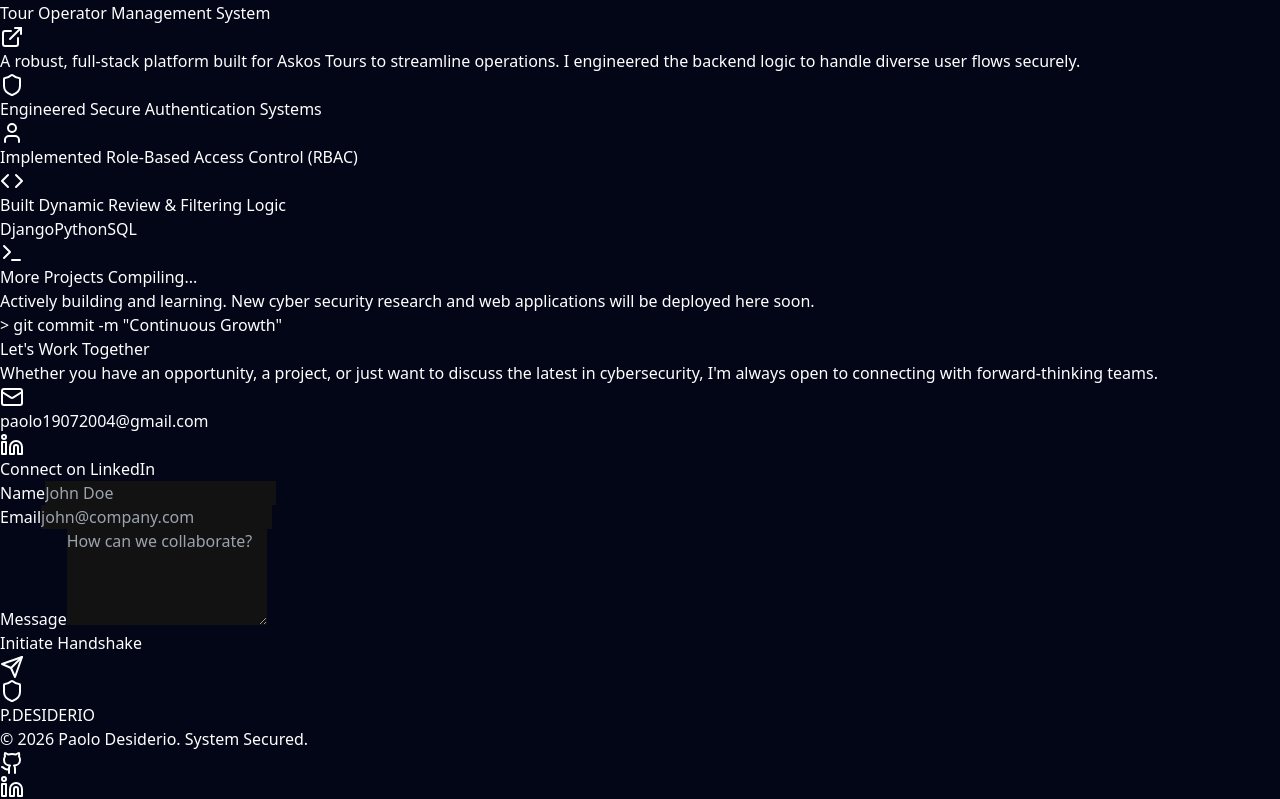
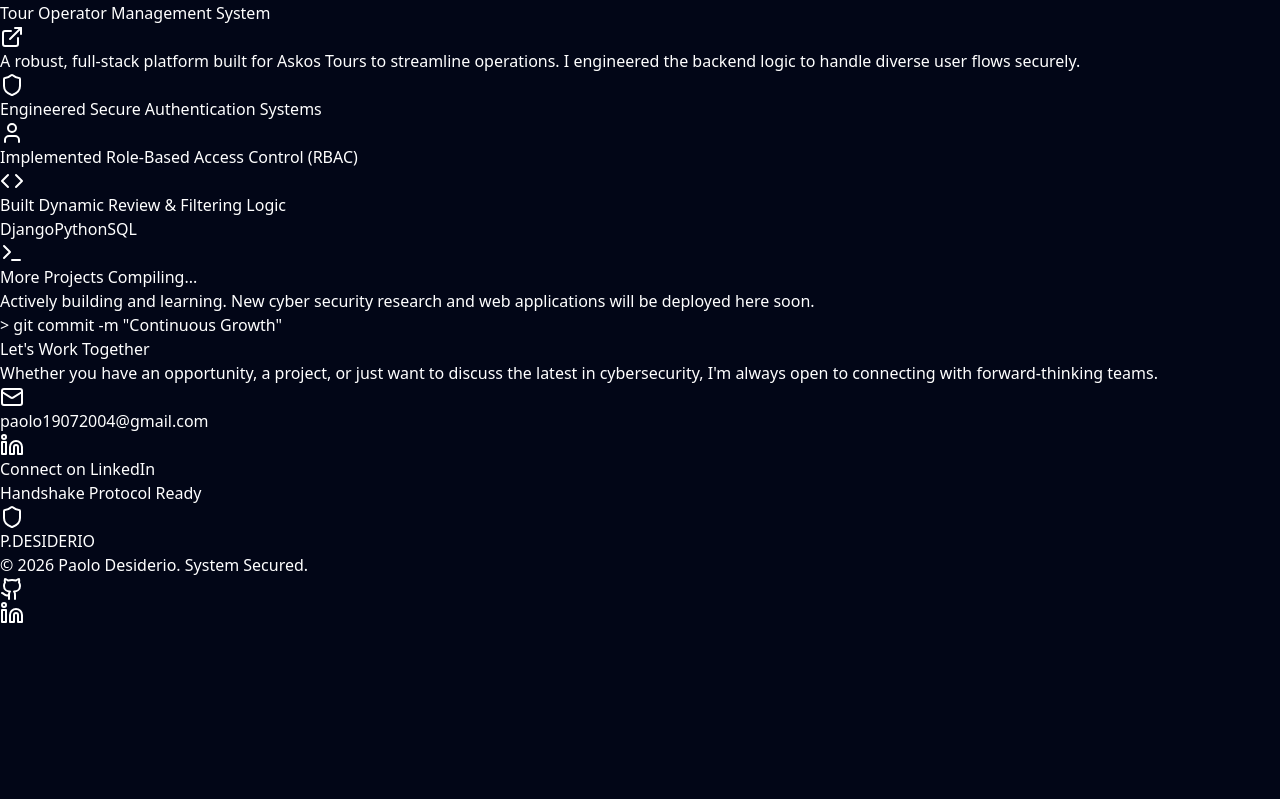
Before and after one commit to PaoloDes04/mio-portfolio, a React (Vite) app: page / in a window 1280 px wide. Shown: the part 2141-2940 px from the top of the page. After the commit the page ends 2766 px from the top, so only its background shows below. Built offline with nearby package versions, Linux system fonts and the light colour scheme.

Commit message:
rimosso banner dei dati

```diff
--- a/src/App.jsx
+++ b/src/App.jsx
@@ -2,12 +2,12 @@ import React, { useState, useEffect, useRef } from 'react';
 import {
   Terminal, Shield, Code, User, Mail, Briefcase,
   GraduationCap, Award, ExternalLink, ChevronRight,
-  Github, Linkedin, Send, Menu, X, Database, Server, Download
+  Github, Linkedin, Menu, X, Database, Server, Download
 } from 'lucide-react';
 
 // --- UI COMPONENTS ---
 
-// Nuovo componente per le animazioni allo scroll
+// Componente per le animazioni allo scroll
 const RevealOnScroll = ({ children, delay = 0 }) => {
   const [isVisible, setIsVisible] = useState(false);
   const ref = useRef();
@@ -68,10 +68,10 @@ export default function App() {
   const [typedText, setTypedText] = useState('');
   const fullText = "Building Real-World Experience.";
 
-  // Typing effect for Hero
+  // Effetto di digitazione per la Hero
   useEffect(() => {
     let i = 0;
-    setTypedText(''); // Reset iniziale per evitare sdoppiamenti
+    setTypedText('');
     const typingInterval = setInterval(() => {
       if (i < fullText.length) {
         setTypedText(fullText.substring(0, i + 1));
@@ -93,11 +93,11 @@ export default function App() {
 
   return (
     <div className="min-h-screen bg-slate-950 text-slate-300 font-sans selection:bg-cyan-500/30 selection:text-cyan-200">
-      {/* Cyber Grid Background */}
+      {/* Background Griglia Cyber */}
       <div className="fixed inset-0 z-0 bg-[linear-gradient(to_right,#8080800a_1px,transparent_1px),linear-gradient(to_bottom,#8080800a_1px,transparent_1px)] bg-[size:24px_24px] pointer-events-none" />
-      <div className="fixed inset-0 z-0 bg-radial-gradient from-slate-900/20 to-slate-950 pointer-events-none" style={{ backgroundImage: 'radial-gradient(circle at 50% 0%, rgba(6, 182, 212, 0.05) 0%, transparent 70%)' }} />
+      <div className="fixed inset-0 z-0 pointer-events-none" style={{ backgroundImage: 'radial-gradient(circle at 50% 0%, rgba(6, 182, 212, 0.05) 0%, transparent 70%)' }} />
 
-      {/* Navbar */}
+      {/* Barra di navigazione */}
       <nav className="fixed top-0 w-full z-50 bg-slate-950/80 backdrop-blur-md border-b border-slate-800 transition-all">
         <div className="max-w-6xl mx-auto px-6 h-20 flex items-center justify-between">
           <div className="flex items-center gap-2 text-white font-bold text-xl tracking-tighter">
@@ -105,7 +105,7 @@ export default function App() {
             <span>P.DESIDERIO</span>
           </div>
 
-          {/* Desktop Nav */}
+          {/* Navigazione Desktop */}
           <div className="hidden md:flex items-center gap-8 font-mono text-sm">
             {['About', 'Experience', 'Projects', 'Contact'].map((item) => (
               <button key={item} onClick={() => scrollTo(item.toLowerCase())} className="hover:text-cyan-400 transition-colors">
@@ -117,13 +117,13 @@ export default function App() {
             </button>
           </div>
 
-          {/* Mobile Menu Toggle */}
+          {/* Toggle Menu Mobile */}
           <button className="md:hidden text-slate-300 hover:text-white" onClick={() => setIsMenuOpen(!isMenuOpen)}>
             {isMenuOpen ? <X /> : <Menu />}
           </button>
         </div>
 
-        {/* Mobile Nav */}
+        {/* Navigazione Mobile */}
         {isMenuOpen && (
           <div className="md:hidden absolute top-20 left-0 w-full bg-slate-900 border-b border-slate-800 py-4 px-6 flex flex-col gap-4 font-mono">
             {['About', 'Experience', 'Projects', 'Contact'].map((item) => (
@@ -135,13 +135,12 @@ export default function App() {
         )}
       </nav>
 
-      {/* Main Content */}
+      {/* Contenuto Principale */}
       <main className="relative z-10 max-w-6xl mx-auto px-6 pt-32 pb-24 space-y-32">
 
-        {/* HERO SECTION */}
+        {/* SEZIONE HERO */}
         <section id="hero" className="min-h-[80vh] flex flex-col-reverse md:flex-row items-center justify-between pt-10 gap-12">
 
-          {/* Testo Hero (Sinistra) */}
           <div className="flex-1 flex flex-col justify-center items-start">
             <Badge className="mb-6 bg-emerald-500/10 text-emerald-400 border-emerald-500/20">
               <span className="inline-block w-2 h-2 rounded-full bg-emerald-400 mr-2 animate-pulse" />
@@ -169,33 +168,26 @@ export default function App() {
             </div>
           </div>
 
-          {/* Immagine Hero (Destra) */}
           <div className="w-full md:w-auto flex justify-center md:justify-end mb-10 md:mb-0 relative">
-            {/* Effetto Bagliore Dietro (Glow) */}
             <div className="absolute top-1/2 left-1/2 -translate-x-1/2 -translate-y-1/2 w-64 h-64 md:w-80 md:h-80 bg-cyan-500/20 rounded-full blur-3xl pointer-events-none" />
-
-            {/* Contenitore Foto */}
             <div className="relative w-64 h-64 md:w-80 md:h-80 rounded-full border border-cyan-500/30 p-2 backdrop-blur-sm group hover:border-cyan-400/80 transition-all duration-500 hover:shadow-[0_0_40px_rgba(6,182,212,0.2)]">
               <div className="w-full h-full rounded-full overflow-hidden bg-slate-900 flex items-center justify-center relative">
-
                 <img
                   src="https://i.imgur.com/L5mGwyc.jpg"
                   alt="Paolo Desiderio"
                   className="w-full h-full object-cover grayscale group-hover:grayscale-0 transition-all duration-500 relative z-10"
                 />
-
               </div>
             </div>
           </div>
 
         </section>
 
-        {/* ABOUT & SKILLS SECTION */}
+        {/* SEZIONE ABOUT & SKILLS */}
         <section id="about" className="scroll-mt-32">
           <SectionTitle title="System Profile" subtitle="About Me & Core Competencies" icon={User} />
 
           <div className="grid md:grid-cols-2 gap-12 items-start">
-            {/* About Text */}
             <div className="space-y-6 text-slate-400 leading-relaxed text-lg">
               <p>
                 My journey into technology is driven by a deep curiosity about how complex systems operate—and, more importantly, how to secure them against modern threats.
@@ -213,7 +205,6 @@ export default function App() {
               </div>
             </div>
 
-            {/* Skills Grid */}
             <GlowingCard>
               <h3 className="text-white font-bold text-xl mb-6 flex items-center gap-2">
                 <Terminal className="w-5 h-5 text-emerald-400" />
@@ -255,7 +246,7 @@ export default function App() {
           </div>
         </section>
 
-        {/* EXPERIENCE & EDUCATION */}
+        {/* ESPERIENZA & FORMAZIONE */}
         <section id="experience" className="scroll-mt-32">
           <RevealOnScroll>
             <SectionTitle title="Experience & Education" subtitle="My professional and academic timeline" icon={Briefcase} />
@@ -263,7 +254,7 @@ export default function App() {
 
           <div className="grid md:grid-cols-2 gap-8">
 
-            {/* Education Column */}
+            {/* Colonna Formazione */}
             <div className="space-y-6">
               <RevealOnScroll delay={100}>
                 <h3 className="text-xl font-bold text-white flex items-center gap-2 mb-6">
@@ -298,7 +289,7 @@ export default function App() {
               </RevealOnScroll>
             </div>
 
-            {/* Experience & Certs Column */}
+            {/* Colonna Esperienza & Certificazioni */}
             <div className="space-y-6">
               <RevealOnScroll delay={150}>
                 <h3 className="text-xl font-bold text-white flex items-center gap-2 mb-6">
@@ -347,15 +338,13 @@ export default function App() {
           </div>
         </section>
 
-        {/* PROJECTS SECTION */}
+        {/* SEZIONE PROGETTI */}
         <section id="projects" className="scroll-mt-32">
           <SectionTitle title="Featured Builds" subtitle="Proof of work & implementation" icon={Code} />
 
           <div className="grid md:grid-cols-2 gap-8">
-            {/* Project Card 1 */}
             <div className="group rounded-xl bg-slate-900 border border-slate-800 overflow-hidden hover:border-cyan-500/50 transition-colors">
               <div className="h-48 bg-slate-950 border-b border-slate-800 relative flex items-center justify-center overflow-hidden">
-                {/* Abstract UI representation instead of image */}
                 <div className="absolute inset-0 bg-gradient-to-br from-slate-900 to-slate-950" />
                 <div className="relative z-10 flex gap-4 opacity-50 group-hover:opacity-100 transition-opacity">
                   <Server className="w-12 h-12 text-cyan-500" />
@@ -366,7 +355,7 @@ export default function App() {
               <div className="p-6">
                 <div className="flex justify-between items-start mb-4">
                   <h3 className="text-2xl font-bold text-white group-hover:text-cyan-400 transition-colors">Tour Operator Management System</h3>
-                  <a href="https://github.com/PaoloDes04/Project_databases" className="p-2 bg-slate-800 rounded-md hover:bg-cyan-500/20 hover:text-cyan-400 transition-colors text-slate-400">
+                  <a href="https://github.com/PaoloDes04/Project_databases" target="_blank" rel="noreferrer" className="p-2 bg-slate-800 rounded-md hover:bg-cyan-500/20 hover:text-cyan-400 transition-colors text-slate-400">
                     <ExternalLink className="w-4 h-4" />
                   </a>
                 </div>
@@ -386,7 +375,6 @@ export default function App() {
               </div>
             </div>
 
-            {/* Project Placeholder Card */}
             <div className="group rounded-xl bg-slate-900/30 border border-slate-800 border-dashed flex flex-col items-center justify-center p-8 text-center min-h-[400px]">
               <div className="w-16 h-16 rounded-full bg-slate-800/50 flex items-center justify-center mb-4">
                 <Terminal className="w-8 h-8 text-slate-500 group-hover:text-cyan-400 transition-colors" />
@@ -402,54 +390,36 @@ export default function App() {
           </div>
         </section>
 
-        {/* CONTACT SECTION */}
+        {/* SEZIONE CONTATTO - Versione con solo Link Social */}
         <section id="contact" className="scroll-mt-32">
           <GlowingCard className="text-center p-12 md:p-20 border-cyan-500/20">
             <h2 className="text-4xl md:text-5xl font-bold text-white mb-6">Let's Work Together</h2>
-            <p className="text-slate-400 max-w-2xl mx-auto mb-10 text-lg">
+            <p className="text-slate-400 max-w-2xl mx-auto mb-12 text-lg">
               Whether you have an opportunity, a project, or just want to discuss the latest in cybersecurity, I'm always open to connecting with forward-thinking teams.
             </p>
 
-            <div className="flex flex-col sm:flex-row justify-center gap-4 mb-12">
-              <a href="mailto:paolo19072004@gmail.com" className="flex items-center justify-center gap-2 px-6 py-4 bg-slate-800 text-white rounded-lg font-bold hover:bg-slate-700 transition-colors border border-slate-700">
-                <Mail className="w-5 h-5 text-cyan-400" />
-                <span>paolo19072004@gmail.com</span>
+            <div className="flex flex-col sm:flex-row justify-center gap-6">
+              <a href="mailto:paolo19072004@gmail.com" className="group flex items-center justify-center gap-3 px-8 py-5 bg-slate-800 text-white rounded-xl font-bold hover:bg-slate-700 transition-all border border-slate-700 hover:border-cyan-500/50 hover:shadow-[0_0_20px_rgba(6,182,212,0.1)]">
+                <Mail className="w-6 h-6 text-cyan-400 group-hover:scale-110 transition-transform" />
+                <span className="text-lg">paolo19072004@gmail.com</span>
               </a>
-              <a href="https://www.linkedin.com/in/paolo-desiderio-9979b9394/" target="_blank" rel="noreferrer" className="flex items-center justify-center gap-2 px-6 py-4 bg-[#0A66C2] text-white rounded-lg font-bold hover:bg-[#004182] transition-colors border border-[#0A66C2]">
-                <Linkedin className="w-5 h-5" />
-                <span>Connect on LinkedIn</span>
+              <a href="https://www.linkedin.com/in/paolo-desiderio-9979b9394/" target="_blank" rel="noreferrer" className="group flex items-center justify-center gap-3 px-8 py-5 bg-[#0A66C2] text-white rounded-xl font-bold hover:bg-[#004182] transition-all border border-[#0A66C2] hover:shadow-[0_0_20px_rgba(10,102,194,0.3)]">
+                <Linkedin className="w-6 h-6 group-hover:scale-110 transition-transform" />
+                <span className="text-lg">Connect on LinkedIn</span>
               </a>
             </div>
 
-            {/* Simple Contact Form */}
-            <form className="max-w-xl mx-auto text-left space-y-4" onSubmit={(e) => e.preventDefault()}>
-              <div className="grid grid-cols-2 gap-4">
-                <div className="space-y-1">
-                  <label className="font-mono text-xs text-slate-400 uppercase">Name</label>
-                  <input type="text" placeholder="John Doe" className="w-full bg-slate-950 border border-slate-800 rounded-md px-4 py-3 text-white focus:outline-none focus:border-cyan-500 focus:ring-1 focus:ring-cyan-500 transition-all" />
-                </div>
-                <div className="space-y-1">
-                  <label className="font-mono text-xs text-slate-400 uppercase">Email</label>
-                  <input type="email" placeholder="john@company.com" className="w-full bg-slate-950 border border-slate-800 rounded-md px-4 py-3 text-white focus:outline-none focus:border-cyan-500 focus:ring-1 focus:ring-cyan-500 transition-all" />
-                </div>
-              </div>
-              <div className="space-y-1">
-                <label className="font-mono text-xs text-slate-400 uppercase">Message</label>
-                <textarea rows="4" placeholder="How can we collaborate?" className="w-full bg-slate-950 border border-slate-800 rounded-md px-4 py-3 text-white focus:outline-none focus:border-cyan-500 focus:ring-1 focus:ring-cyan-500 transition-all resize-none"></textarea>
-              </div>
-              <button type="submit" className="w-full flex items-center justify-center gap-2 px-6 py-4 bg-cyan-500 text-slate-950 rounded-md font-bold hover:bg-cyan-400 transition-all">
-                Initiate Handshake <Send className="w-4 h-4" />
-              </button>
-            </form>
-
+            <div className="mt-16 pt-8 border-t border-slate-800/50 font-mono text-xs text-slate-500 tracking-widest uppercase">
+              Handshake Protocol Ready
+            </div>
           </GlowingCard>
         </section>
 
       </main>
 
-      {/* FOOTER */}
-      <footer className="border-t border-slate-800 bg-slate-950 py-8 relative z-10 text-center">
-        <div className="max-w-6xl mx-auto px-6 flex flex-col md:flex-row justify-between items-center gap-4">
+      {/* PIÈ DI PAGINA */}
+      <footer className="border-t border-slate-800 bg-slate-950 py-10 relative z-10 text-center">
+        <div className="max-w-6xl mx-auto px-6 flex flex-col md:flex-row justify-between items-center gap-6">
           <div className="flex items-center gap-2 text-white font-bold tracking-tighter opacity-80">
             <Shield className="text-cyan-400 w-5 h-5" />
             <span>P.DESIDERIO</span>
@@ -457,9 +427,9 @@ export default function App() {
           <p className="text-slate-500 text-sm font-mono">
             &copy; {new Date().getFullYear()} Paolo Desiderio. System Secured.
           </p>
-          <div className="flex gap-4">
-            <a href="https://github.com/PaoloDes04" target="_blank" rel="noreferrer" className="text-slate-500 hover:text-cyan-400 transition-colors"><Github className="w-5 h-5" /></a>
-            <a href="https://www.linkedin.com/in/paolo-desiderio-9979b9394/" target="_blank" rel="noreferrer" className="text-slate-500 hover:text-cyan-400 transition-colors"><Linkedin className="w-5 h-5" /></a>
+          <div className="flex gap-6">
+            <a href="https://github.com/PaoloDes04" target="_blank" rel="noreferrer" className="text-slate-500 hover:text-cyan-400 transition-colors"><Github className="w-6 h-6" /></a>
+            <a href="https://www.linkedin.com/in/paolo-desiderio-9979b9394/" target="_blank" rel="noreferrer" className="text-slate-500 hover:text-cyan-400 transition-colors"><Linkedin className="w-6 h-6" /></a>
           </div>
         </div>
       </footer>
```
Also changed, not shown: 1 other file (tests, documents, lock files or other folders).
